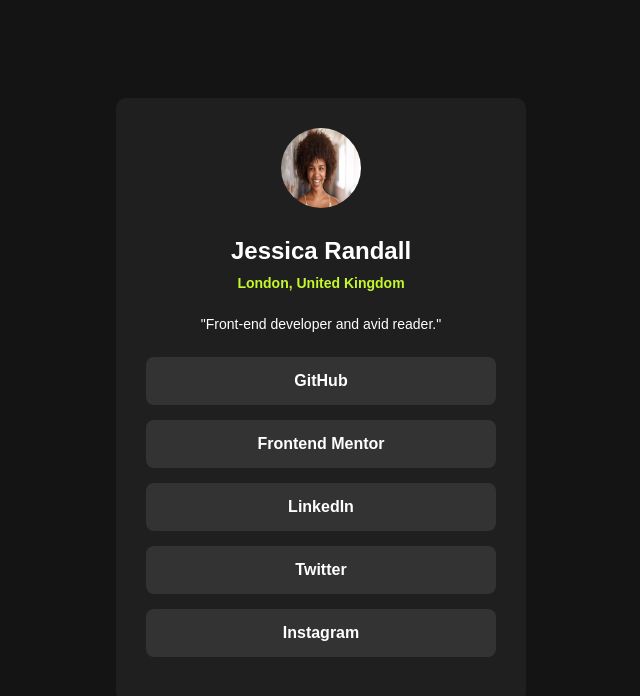
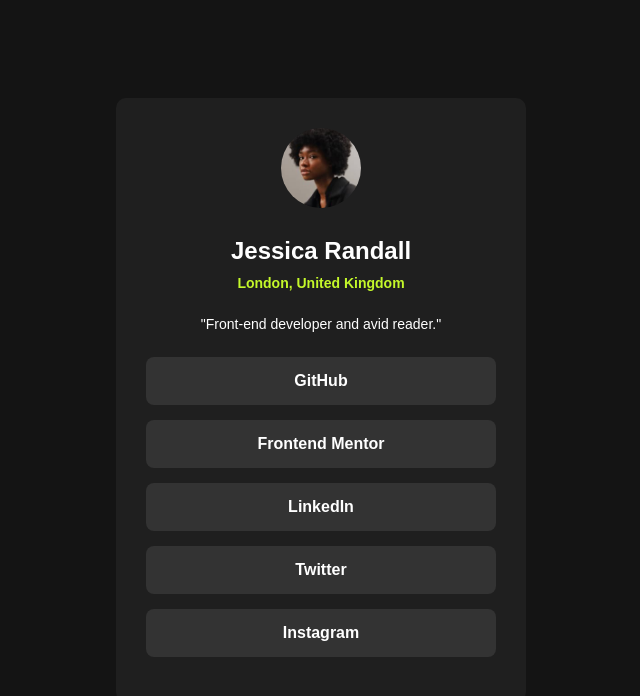
Before and after one commit to TalhaTopal-EA24/web-works, a plain HTML site: page challange1/index.html in a window 1280 px wide. Shown: the whole page, without its empty margins (319-959 px from the left). Drawn offline with Linux system fonts and the light colour scheme.

Commit message:
jessica avatarı güncellendi ve eski resim silindi

```diff
--- a/challange1/index.html
+++ b/challange1/index.html
@@ -9,7 +9,7 @@
 <body>
 
     <div class="profil-karti">
-        <img src="image/Jessica.jpg" alt="Jessica Randall profil fotoğrafı">
+        <img src="image/avatar-jessica.jpeg" alt="Jessica Randall profil fotoğrafı">
         <h1>Jessica Randall</h1>
         <h3>London, United Kingdom</h3>
         <p>"Front-end developer and avid reader."</p>
```
Also changed, not shown: challange1/image/Jessica.jpg (deleted), challange1/image/avatar-jessica.jpeg (added).
